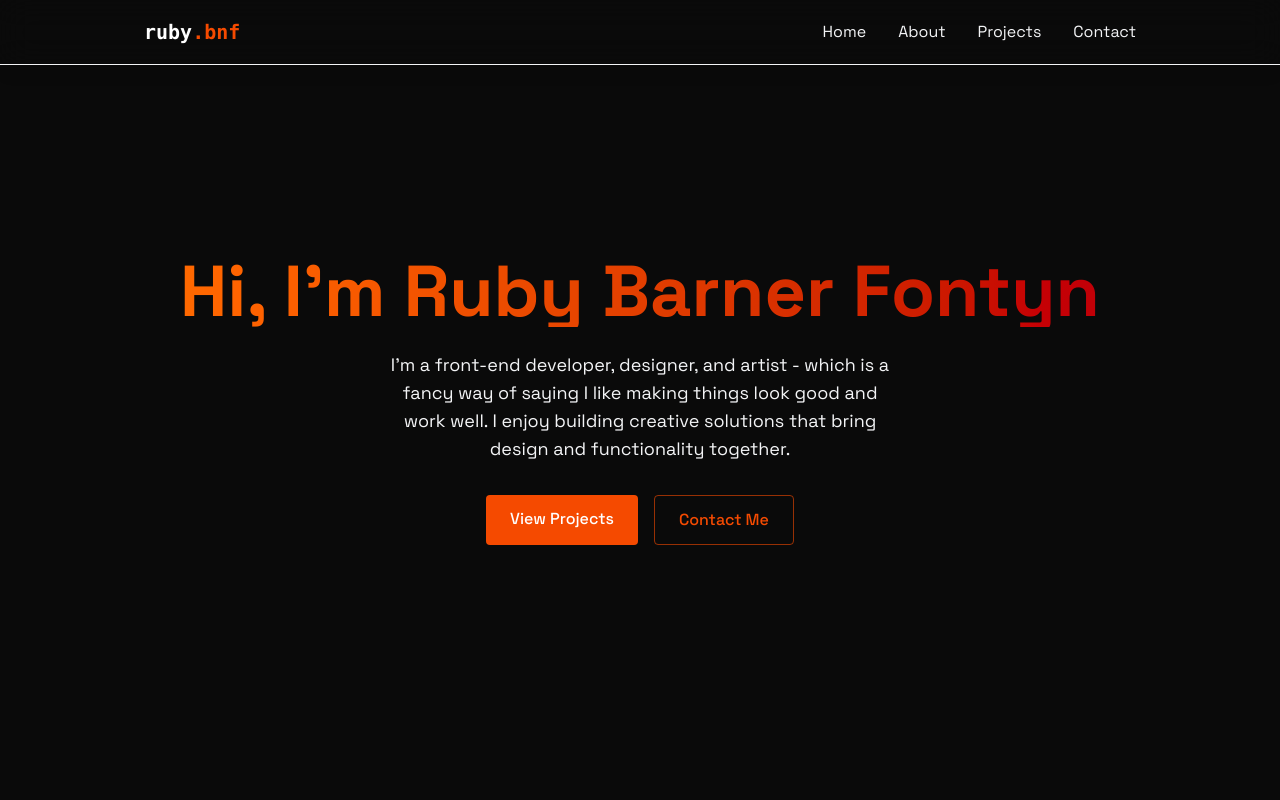
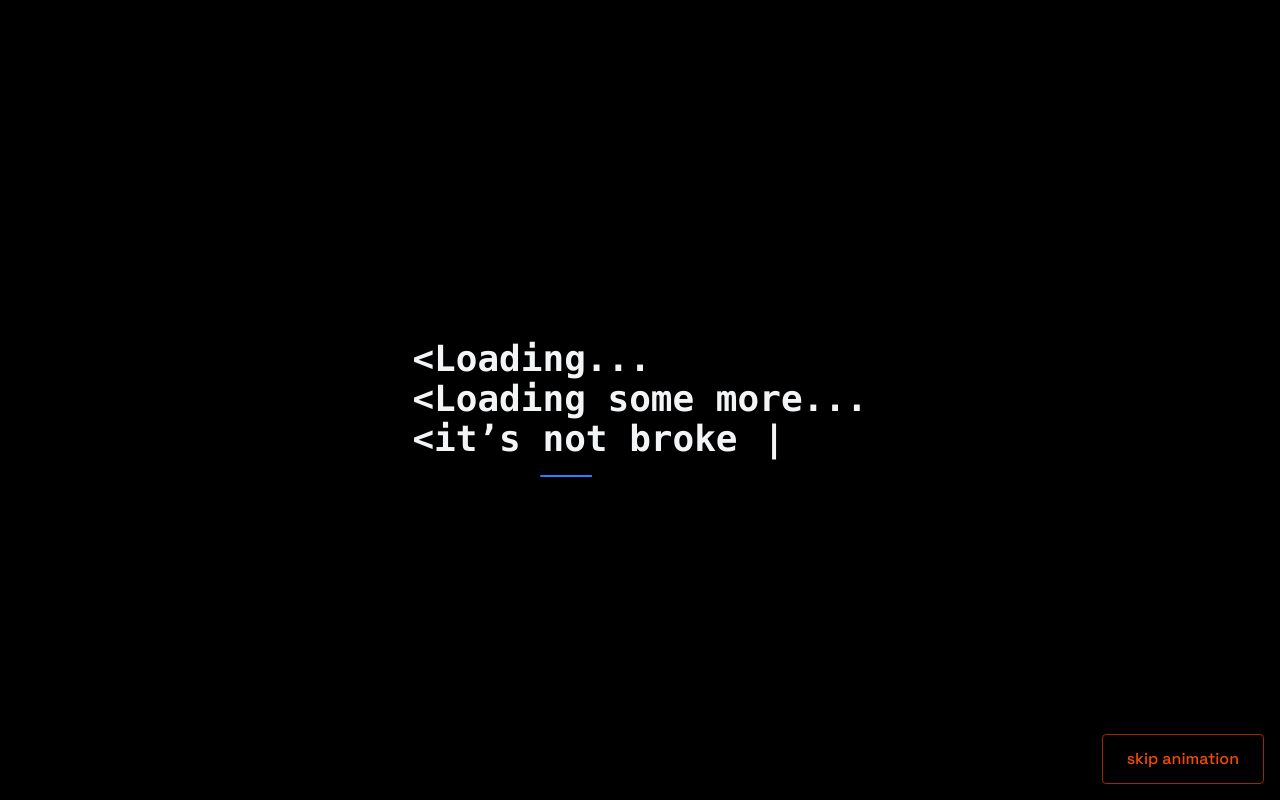
Before and after one commit to ruby-bnf/basic-portfolio, a React (Vite) app: page / in a window 1280 px wide. Shown: the top 800 px of the page. Built offline with nearby package versions, Linux system fonts and the light colour scheme.

Commit message:
Update loading animatinon add skip button and and logic

```diff
--- a/src/components/LoadingScreen.jsx
+++ b/src/components/LoadingScreen.jsx
@@ -2,52 +2,58 @@ import { useEffect, useState } from "react";
 
 export const LoadingScreen = ({ onComplete }) => {
   const [text, setText] = useState("");
-  const [step, setStep] = useState(0);
 
-  const text1 = "<Looking... for the meaning off life />";
-
-  const text2 = "<Please keep your computer on />";
-
-  const messages = [text1, text2];
+  const fullText =
+    "\n<Loading...       \n<Loading some more...\n<it’s not broken, it’s just dramatic!\n<I swear its almost done!! wait!! don't close it!!\n/>";
 
   useEffect(() => {
-    let index = 0;
-    let fullText = messages[step];
+    let index = -1;
 
     const interval = setInterval(() => {
-      setText(fullText.substring(0, index));
       index++;
+      setText((preText) => preText + fullText[index]);
 
-      if (index > fullText.length) {
-        if (step < 1) {
+      if (index === fullText.length - 1) {
         clearInterval(interval);
         setTimeout(() => {
-            setStep(step + 1);
-          }, 1000);
-        } else {
-          clearInterval(interval);
-          setTimeout(() => {
-            clearInterval(interval);
           onComplete();
         }, 3000);
       }
+    }, 100);
+
+    // Keyboard event handler
+    const handleKeyDown = (event) => {
+      if (event.key === "Enter" || event.key === " " /* space */) {
+        onComplete();
       }
-    }, 1);
+    };
 
-    return () => clearInterval(interval);
-  }, [onComplete, step]);
+    window.addEventListener("keydown", handleKeyDown);
+
+    return () => {
+      clearInterval(interval);
+      window.removeEventListener("keydown", handleKeyDown);
+    };
+  }, [onComplete]);
 
   return (
-    <div className="fixed inset-0 z-50 bg-black text-grey-100 flex flex-col items-center justify-center">
-      <div className="mb-4 text-4xl font-mono font-bold">
+    <div className="fixed inset-0 z-50 bg-black text-grey-100 relative">
+      <div className="flex flex-col items-center justify-center h-screen">
+        <div className="whitespace-pre-line mb-4 text-4xl font-mono font-bold">
           {text} <span className="animate-blink ml-1"> | </span>
         </div>
 
-      <div className="w-[200px] h-[2px] bg-grey-800 rounded relative overflow-hidden">
-        <div className="w-[40%] h-full bg-blue-500 shadow-[0_0_15_#3b82f6] animate-loading-bar">
-          {" "}
+        <div className="w-[200px] h-[2px] bg-grey-800 rounded relative overflow-hidden mb-6">
+          <div className="w-[40%] h-full bg-blue-500 shadow-[0_0_15_#3b82f6] animate-loading-bar" />
         </div>
       </div>
+
+      <button
+        className="absolute bottom-4 right-4 border border-orange-600/60 text-orange-600 py-3 px-6 rounded font-medium transition-all duration-200 hover:-translate-y-0.5 hover:shadow-[0_0_15px_rgba(202,76,30,0.1)] hover:bg-orange-500/10 cursor-pointer"
+        onClick={() => onComplete()}
+      >
+        skip animation
+      </button>
     </div>
   );
 };
```
Lines whose indentation alone changed are shown as unchanged.
